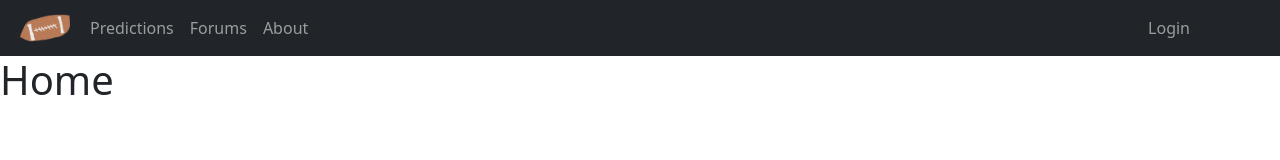
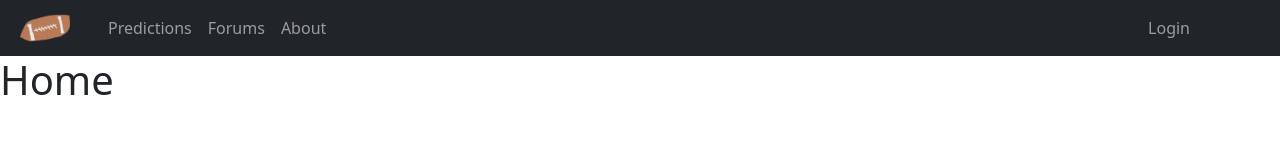
Before and after one commit to Wassl12/sportsball-site, a React (Vite) app in the folder sportsball/: page / in a window 1280 px wide. Shown: the top 160 px of the page. Built offline with nearby package versions, Linux system fonts and the light colour scheme.

Commit message:
spaces the icons by a static value

```diff
--- a/sportsball/src/components/Navbar/Navbar.tsx
+++ b/sportsball/src/components/Navbar/Navbar.tsx
@@ -21,6 +21,7 @@ function Navbar({ navProps }: { navProps: NavProp[] }) {
                 </div>
                 <div className="container">
                     <div className="collapse navbar-collapse" id="navbarNav">
+                        <div style={{ position: "fixed", left: 100 }}>
                             <ul className="navbar-nav me-auto">
                                 {navProps.map((elt, index) => (
                                     <li className="nav-item" key={index}>
@@ -28,6 +29,7 @@ function Navbar({ navProps }: { navProps: NavProp[] }) {
                                     </li>
                                 ))}
                             </ul>
+                            </div>
                         <ul className="navbar-nav ms-auto">
                             <li>
                                 <LogFunctionButton/>
```
Lines whose indentation alone changed are shown as unchanged.
